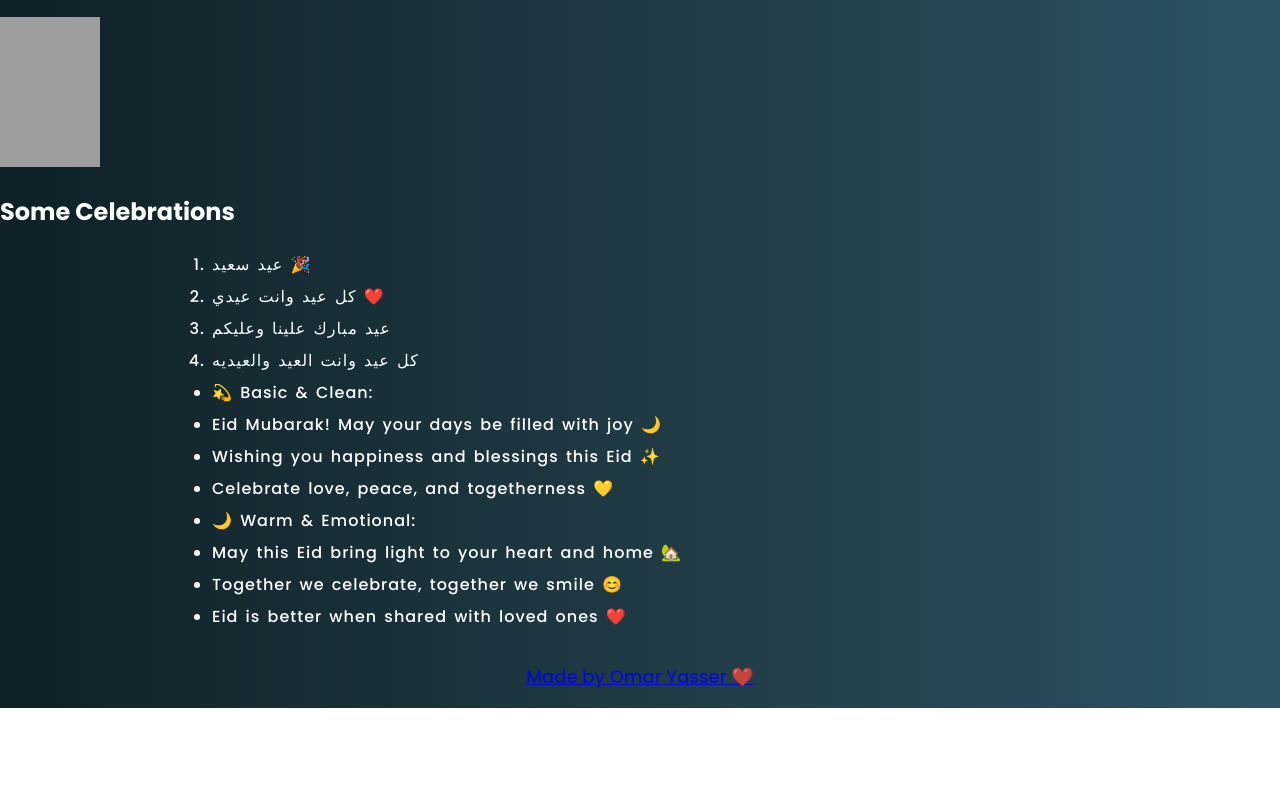
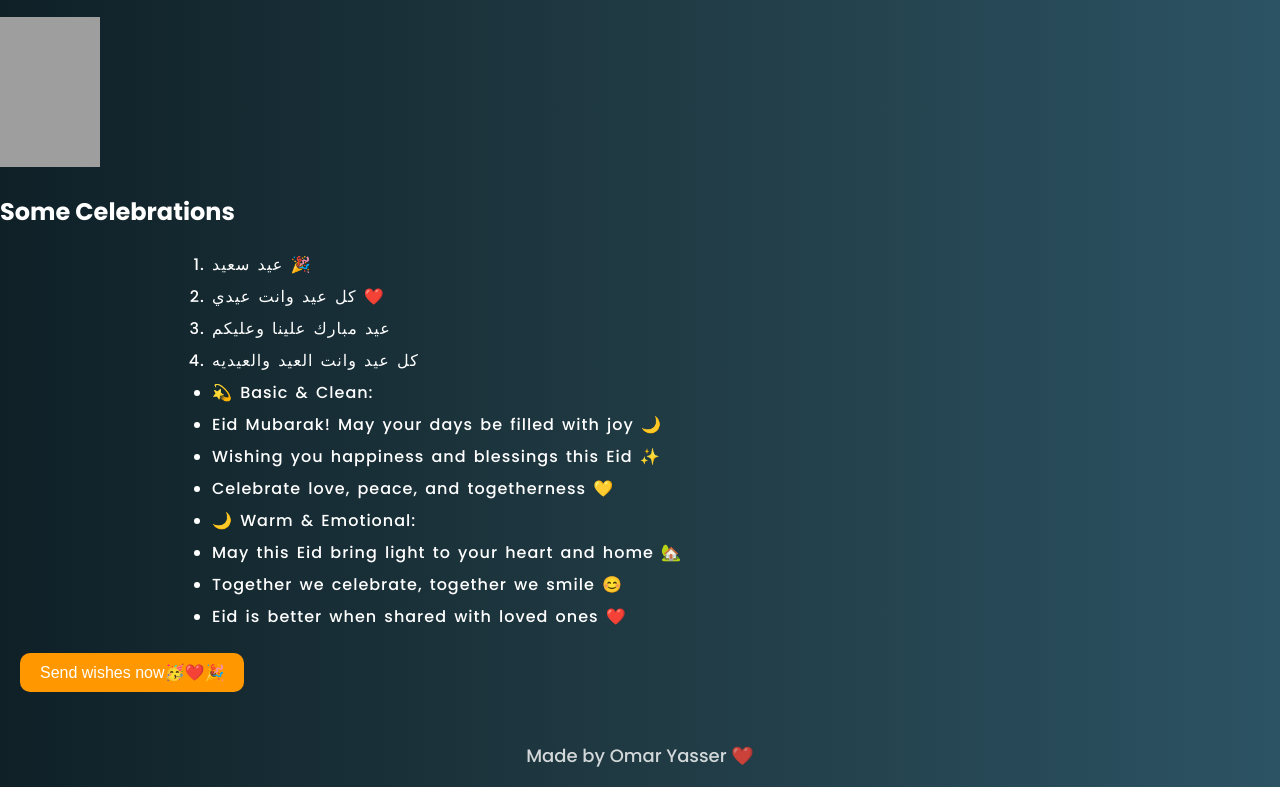
Before and after one commit to OmarYasserDev/Eid-Celebration-hub, a plain HTML site: page index.html in a window 1280 px wide. Shown: the part 656-1443 px from the top of the page. Before the commit the page ends 1364 px from the top, so only its background shows below. Drawn offline with Linux system fonts and the light colour scheme; grey boxes are pictures that could not be loaded.

Commit message:
Update index.html

```diff
--- a/index.html
+++ b/index.html
@@ -48,7 +48,9 @@
   <li>Eid is better when shared with loved ones ❤️</li>
 </ul>
 <a href="Sending wishes.html">
-    <footer style="text-align: center; margin-top: 30px;">
+<button>Send wishes now🥳❤️🎉</button>
+</a>
+<footer style="text-align: center; margin-top: 30px;">
         <p>Made by Omar Yasser ❤️</p>
     </footer>
     <link rel="stylesheet" href="style.css">
```
